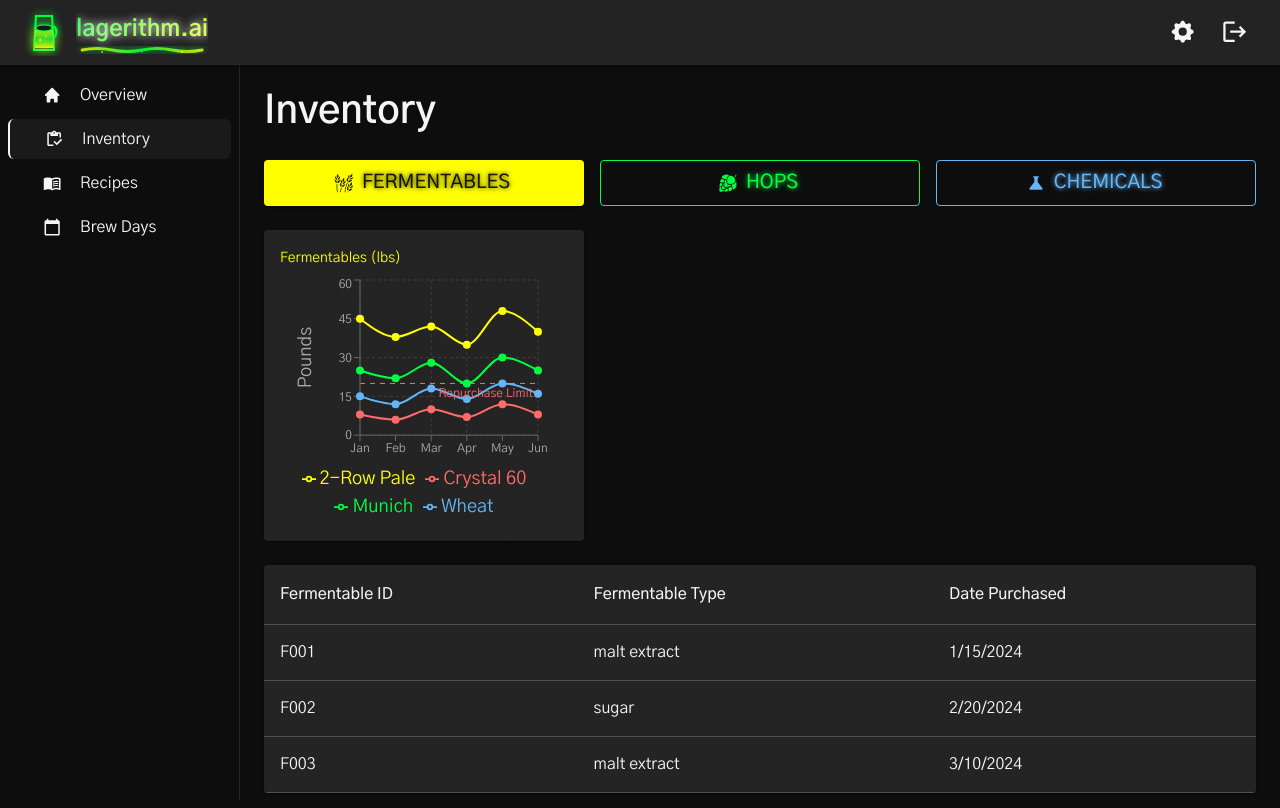
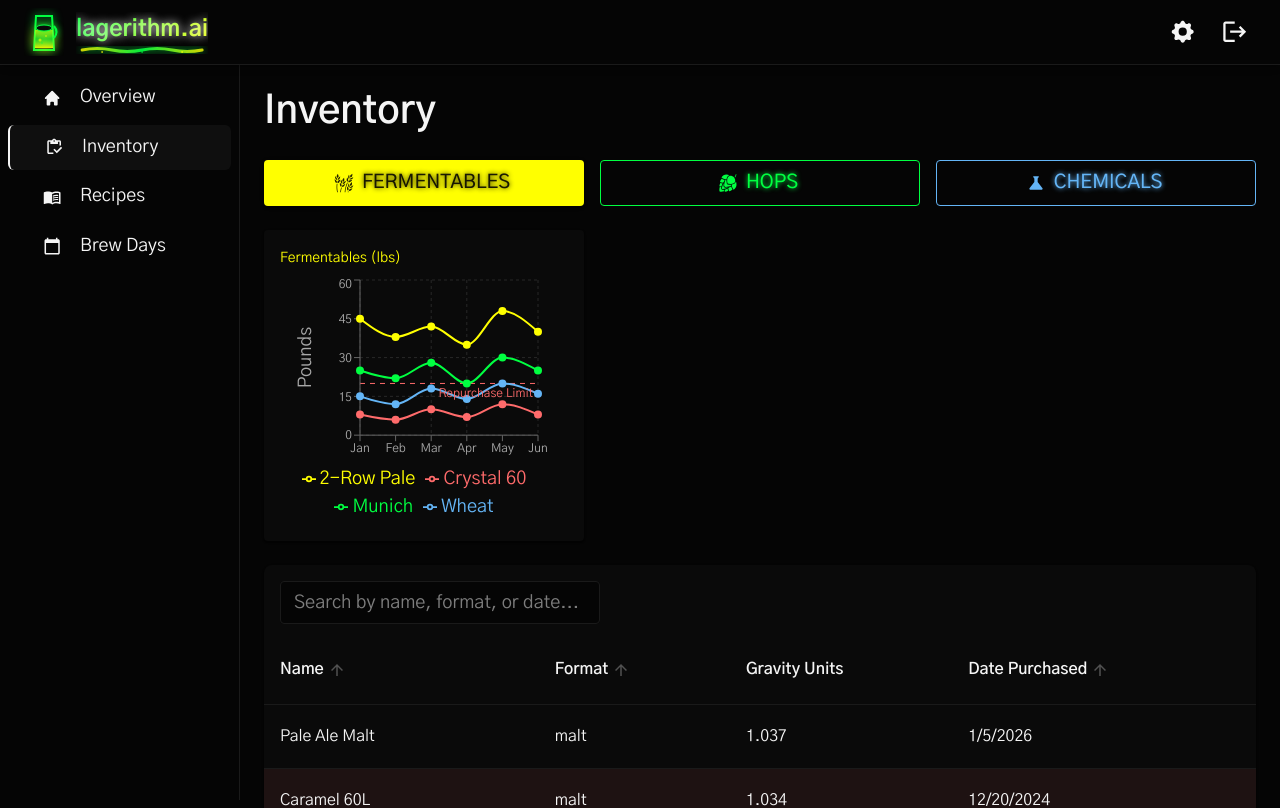
Before and after one commit to itwalton/alegorithm-web, a React (Vite) app: page /inventory in a window 1280 px wide. Shown: the top 808 px of the page. Built offline with nearby package versions, Linux system fonts and the light colour scheme.

Commit message:
make fermentable table better

```diff
--- a/src/components/inventory-page/Inventory.page.tsx
+++ b/src/components/inventory-page/Inventory.page.tsx
@@ -1,6 +1,5 @@
 import { useState } from 'react';
 import {
-  Grid,
   Box,
   Button,
   Typography,
@@ -8,9 +7,6 @@ import {
 import { useTheme } from '@mui/material/styles';
 import { GiWheat, GiHops } from 'react-icons/gi';
 import { MdScience } from 'react-icons/md';
-import FermentablesChart from './fermentables-inventory/charts/InventoryOnHandTimeseriesChart';
-import AromaHopsChart from './hops-inventory/charts/AromaHopsDonutChart';
-import WaterChemicalsWarnings from './chemicals-inventory/charts/WaterChemicalsWarningsList';
 import FermentablesInventoryTable from './fermentables-inventory/FermentablesInventoryTable';
 import HopsInventoryTable from './hops-inventory/HopsInventoryTable';
 import ChemicalsInventoryTable from './chemicals-inventory/ChemicalsInventoryTable';
@@ -46,10 +42,6 @@ export default function InventoryPage() {
       color: theme.palette.info.main,
     },
   ];
-
-  const selectedCategoryData = categories.find(
-    (cat) => cat.id === selectedCategory
-  )!;
 
   const renderTable = () => {
     switch (selectedCategory) {
--- a/src/components/inventory-page/fermentables-inventory/FermentablesInventoryTable.tsx
+++ b/src/components/inventory-page/fermentables-inventory/FermentablesInventoryTable.tsx
@@ -1,34 +1,74 @@
-import { TableContainer, Paper, Table, TableHead, TableRow, TableCell, TableBody, Box, Typography, Grid } from "@mui/material";
-import { createColumnHelper, flexRender, getCoreRowModel, useReactTable } from "@tanstack/react-table";
+import { useState, useMemo } from "react";
+import { TableContainer, Paper, Table, TableHead, TableRow, TableCell, TableBody, Box, Grid, TextField, TableSortLabel } from "@mui/material";
+import { useTheme } from "@mui/material/styles";
+import { createColumnHelper, flexRender, getCoreRowModel, useReactTable, getFilteredRowModel, getSortedRowModel, type SortingState } from "@tanstack/react-table";
 import useGetFermentablesInventory from "./useGetFermentablesInventory";
 import type { FermentableLineItem } from "./fermentables-inventory.model";
 import InventoryOnHandTimeseriesChart from "./charts/InventoryOnHandTimeseriesChart";
 
-const fermentablesColumnHelper = createColumnHelper<FermentableLineItem>();
-const fermentablesColumns = [
-  fermentablesColumnHelper.accessor((row) => row.fermentable.id, {
-    id: 'fermentableId',
-    header: 'Fermentable ID',
+const getRowBackgroundColor = (datePurchased: Date, theme: any) => {
+  const now = new Date();
+  const monthsDiff = (now.getTime() - datePurchased.getTime()) / (1000 * 60 * 60 * 24 * 30);
+
+  if (monthsDiff > 12) {
+    return `${theme.palette.error.main}15`; // Red hue with 15% opacity
+  } else if (monthsDiff > 6) {
+    return `${theme.palette.secondary.main}15`; // Yellow hue with 15% opacity
+  }
+  return 'transparent';
+};
+
+export default function FermentablesInventoryTable() {
+  const theme = useTheme();
+  const { data: fermentableInventoryRecords } = useGetFermentablesInventory();
+  const [globalFilter, setGlobalFilter] = useState('');
+  const [sorting, setSorting] = useState<SortingState>([]);
+
+  const columns = useMemo(() => {
+    const columnHelper = createColumnHelper<FermentableLineItem>();
+    return [
+      columnHelper.accessor((row) => row.fermentable.name, {
+        id: 'fermentableName',
+        header: 'Name',
         cell: (info) => info.getValue(),
+        enableSorting: true,
       }),
-  fermentablesColumnHelper.accessor((row) => row.fermentable.type, {
-    id: 'fermentableType',
-    header: 'Fermentable Type',
+      columnHelper.accessor((row) => row.fermentable.format, {
+        id: 'fermentableFormat',
+        header: 'Format',
         cell: (info) => info.getValue(),
+        enableSorting: true,
       }),
-  fermentablesColumnHelper.accessor('datePurchased', {
+      columnHelper.accessor((row) => row.fermentable.gravityUnits, {
+        id: 'gravityUnits',
+        header: 'Gravity Units',
+        cell: (info) => info.getValue().toFixed(3),
+        enableSorting: false,
+      }),
+      columnHelper.accessor('datePurchased', {
+        id: 'datePurchased',
         header: 'Date Purchased',
         cell: (info) => info.getValue().toLocaleDateString(),
+        enableSorting: true,
       }),
     ];
+  }, []);
 
-export default function FermentablesInventoryTable() {
-  const { data: fermentableInventoryRecords } = useGetFermentablesInventory();
+  const data = useMemo(() => fermentableInventoryRecords, [fermentableInventoryRecords]);
 
   const fermentablesTable = useReactTable({
-    data: fermentableInventoryRecords,
-    columns: fermentablesColumns,
+    data,
+    columns,
     getCoreRowModel: getCoreRowModel(),
+    getFilteredRowModel: getFilteredRowModel(),
+    getSortedRowModel: getSortedRowModel(),
+    state: {
+      globalFilter,
+      sorting,
+    },
+    onGlobalFilterChange: setGlobalFilter,
+    onSortingChange: setSorting,
+    autoResetAll: false,
   });
 
   return (
@@ -46,18 +86,64 @@ export default function FermentablesInventoryTable() {
         </Grid>
       </Grid>
 
-      <TableContainer component={Paper} sx={{ mt: 2 }}>
+      <Paper sx={{ borderRadius: 2, overflow: 'hidden', backgroundColor: '#0a0a0a' }}>
+        <Box sx={{ p: 2, pb: 1.5 }}>
+          <TextField
+            size="small"
+            variant="outlined"
+            placeholder="Search by name, format, or date..."
+            value={globalFilter ?? ''}
+            onChange={(e) => setGlobalFilter(e.target.value)}
+            sx={{
+              width: '33.333%',
+              '& .MuiOutlinedInput-root': {
+                backgroundColor: '#050505',
+                borderRadius: 1,
+                '& fieldset': {
+                  borderColor: '#1a1a1a',
+                },
+                '&:hover fieldset': {
+                  borderColor: '#2a2a2a',
+                },
+              },
+            }}
+          />
+        </Box>
+
+        <TableContainer>
           <Table>
             <TableHead>
               {fermentablesTable.getHeaderGroups().map((headerGroup) => (
                 <TableRow key={headerGroup.id}>
                   {headerGroup.headers.map((header) => (
                     <TableCell key={header.id}>
-                    {header.isPlaceholder
-                      ? null
-                      : flexRender(
+                      {header.isPlaceholder ? null : header.column.getCanSort() ? (
+                        <TableSortLabel
+                          active={!!header.column.getIsSorted()}
+                          direction={header.column.getIsSorted() === 'desc' ? 'desc' : 'asc'}
+                          onClick={(event) => {
+                            const handler = header.column.getToggleSortingHandler();
+                            if (handler) {
+                              handler(event);
+                            }
+                          }}
+                          hideSortIcon={false}
+                          sx={{
+                            '& .MuiTableSortLabel-icon': {
+                              opacity: header.column.getIsSorted() ? 1 : 0.3,
+                            },
+                          }}
+                        >
+                          {flexRender(
                             header.column.columnDef.header,
                             header.getContext()
+                          )}
+                        </TableSortLabel>
+                      ) : (
+                        flexRender(
+                          header.column.columnDef.header,
+                          header.getContext()
+                        )
                       )}
                     </TableCell>
                   ))}
@@ -65,8 +151,20 @@ export default function FermentablesInventoryTable() {
               ))}
             </TableHead>
             <TableBody>
-            {fermentablesTable.getRowModel().rows.map((row) => (
-              <TableRow key={row.id}>
+              {fermentablesTable.getRowModel().rows.map((row) => {
+                const backgroundColor = getRowBackgroundColor(row.original.datePurchased, theme);
+                return (
+                  <TableRow
+                    key={row.id}
+                    sx={{
+                      backgroundColor,
+                      '&:hover': {
+                        backgroundColor: backgroundColor !== 'transparent'
+                          ? `${backgroundColor}cc`
+                          : '#0f0f0f',
+                      },
+                    }}
+                  >
                     {row.getVisibleCells().map((cell) => (
                       <TableCell key={cell.id}>
                         {flexRender(
@@ -76,10 +174,12 @@ export default function FermentablesInventoryTable() {
                       </TableCell>
                     ))}
                   </TableRow>
-            ))}
+                );
+              })}
             </TableBody>
           </Table>
         </TableContainer>
+      </Paper>
     </Box>
   );
 }
--- a/src/components/inventory-page/fermentables-inventory/fermentables-inventory.model.ts
+++ b/src/components/inventory-page/fermentables-inventory/fermentables-inventory.model.ts
@@ -1,10 +1,12 @@
 import type { LineItem } from '../inventory.type';
 
-export type FermentableType = 'malt extract' | 'sugar';
+export type FermentableFormat = 'malt' | 'extract' | 'sugar' | 'adjunct';
 
 export interface Fermentable {
   id: string;
-  type: FermentableType;
+  name: string;
+  format: FermentableFormat;
+  gravityUnits: number;
 }
 
 export interface FermentableLineItem extends LineItem {
--- a/src/components/inventory-page/fermentables-inventory/useGetFermentablesInventory.ts
+++ b/src/components/inventory-page/fermentables-inventory/useGetFermentablesInventory.ts
@@ -13,26 +13,82 @@ export default function useGetFermentablesInventory(): FermentablesInventoryResp
     data: [
       {
         id: '1',
-        datePurchased: new Date('2024-01-15'),
+        datePurchased: new Date('2026-01-05'), // Recent - no color
         fermentable: {
           id: 'F001',
-          type: 'malt extract',
+          name: 'Pale Ale Malt',
+          format: 'malt',
+          gravityUnits: 1.037,
         },
       },
       {
         id: '2',
-        datePurchased: new Date('2024-02-20'),
+        datePurchased: new Date('2024-12-20'), // >12 months - RED
         fermentable: {
           id: 'F002',
-          type: 'sugar',
+          name: 'Caramel 60L',
+          format: 'malt',
+          gravityUnits: 1.034,
         },
       },
       {
         id: '3',
-        datePurchased: new Date('2024-03-10'),
+        datePurchased: new Date('2025-12-05'), // Recent - no color
         fermentable: {
           id: 'F003',
-          type: 'malt extract',
+          name: 'Light Malt Extract',
+          format: 'extract',
+          gravityUnits: 1.044,
+        },
+      },
+      {
+        id: '4',
+        datePurchased: new Date('2024-03-25'), // >12 months - RED
+        fermentable: {
+          id: 'F004',
+          name: 'Carapils',
+          format: 'malt',
+          gravityUnits: 1.033,
+        },
+      },
+      {
+        id: '5',
+        datePurchased: new Date('2025-05-05'), // >6 months - YELLOW
+        fermentable: {
+          id: 'F005',
+          name: 'Table Sugar',
+          format: 'sugar',
+          gravityUnits: 1.046,
+        },
+      },
+      {
+        id: '6',
+        datePurchased: new Date('2024-06-12'), // >12 months - RED
+        fermentable: {
+          id: 'F006',
+          name: 'Munich Malt',
+          format: 'malt',
+          gravityUnits: 1.037,
+        },
+      },
+      {
+        id: '7',
+        datePurchased: new Date('2025-06-18'), // >6 months - YELLOW
+        fermentable: {
+          id: 'F007',
+          name: 'Wheat Malt',
+          format: 'malt',
+          gravityUnits: 1.038,
+        },
+      },
+      {
+        id: '8',
+        datePurchased: new Date('2025-11-22'), // Recent - no color
+        fermentable: {
+          id: 'F008',
+          name: 'Flaked Oats',
+          format: 'adjunct',
+          gravityUnits: 1.033,
         },
       },
     ],
--- a/src/components/shared/AppLayout.tsx
+++ b/src/components/shared/AppLayout.tsx
@@ -113,9 +113,9 @@ export default function AppLayout({ children }: AppLayoutProps) {
                   display: 'flex',
                   alignItems: 'center',
                   '& .MuiTypography-root': {
-                    fontSize: item.indent ? '0.875rem' : '1rem',
+                    fontSize: item.indent ? '1rem' : '1.125rem',
                     color: item.color || 'inherit',
-                    lineHeight: 1,
+                    lineHeight: 1.2,
                   },
                 }}
               />
--- a/src/theme/theme.ts
+++ b/src/theme/theme.ts
@@ -68,8 +68,8 @@ export const theme = createTheme({
       dark: '#42a5f5',
     },
     background: {
-      default: '#0d0d0d', // Darker background like Linear
-      paper: '#181818', // Slightly lighter for cards/papers
+      default: '#050505', // Near-black background
+      paper: '#0a0a0a', // Slightly lighter for cards/papers
     },
     text: {
       primary: '#f5f5f5', // Off-white for readability
@@ -80,8 +80,8 @@ export const theme = createTheme({
     MuiAppBar: {
       styleOverrides: {
         root: {
-          backgroundColor: '#0d0d0d',
-          borderBottom: '1px solid #262626',
+          backgroundColor: '#050505',
+          borderBottom: '1px solid #1a1a1a',
           backdropFilter: 'blur(8px)',
         },
       },
@@ -89,8 +89,8 @@ export const theme = createTheme({
     MuiDrawer: {
       styleOverrides: {
         paper: {
-          backgroundColor: '#0d0d0d',
-          borderRight: '1px solid #262626',
+          backgroundColor: '#050505',
+          borderRight: '1px solid #1a1a1a',
         },
       },
     },
@@ -101,13 +101,13 @@ export const theme = createTheme({
           borderRadius: '6px',
           margin: '2px 8px',
           '&:hover': {
-            backgroundColor: '#262626',
+            backgroundColor: '#1a1a1a',
           },
           '&.Mui-selected': {
-            backgroundColor: '#1a1a1a',
+            backgroundColor: '#0f0f0f',
             borderLeft: '2px solid',
             '&:hover': {
-              backgroundColor: '#262626',
+              backgroundColor: '#1a1a1a',
             },
           },
         },
@@ -137,5 +137,33 @@ export const theme = createTheme({
         },
       },
     },
+    MuiTableCell: {
+      styleOverrides: {
+        root: {
+          padding: '20px 16px',
+          borderBottom: '1px solid #1a1a1a',
+        },
+        head: {
+          fontWeight: 600,
+          backgroundColor: '#0a0a0a',
+        },
+      },
+    },
+    MuiTableRow: {
+      styleOverrides: {
+        root: {
+          '&:hover': {
+            backgroundColor: '#0f0f0f',
+          },
+        },
+      },
+    },
+    MuiPaper: {
+      styleOverrides: {
+        root: {
+          backgroundImage: 'none',
+        },
+      },
+    },
   },
 });
```
Also changed, not shown: src/components/inventory-page/fermentables-inventory/FermentablesInventory.page.tsx (+20 -9 lines). Lines whose indentation alone changed are shown as unchanged.
